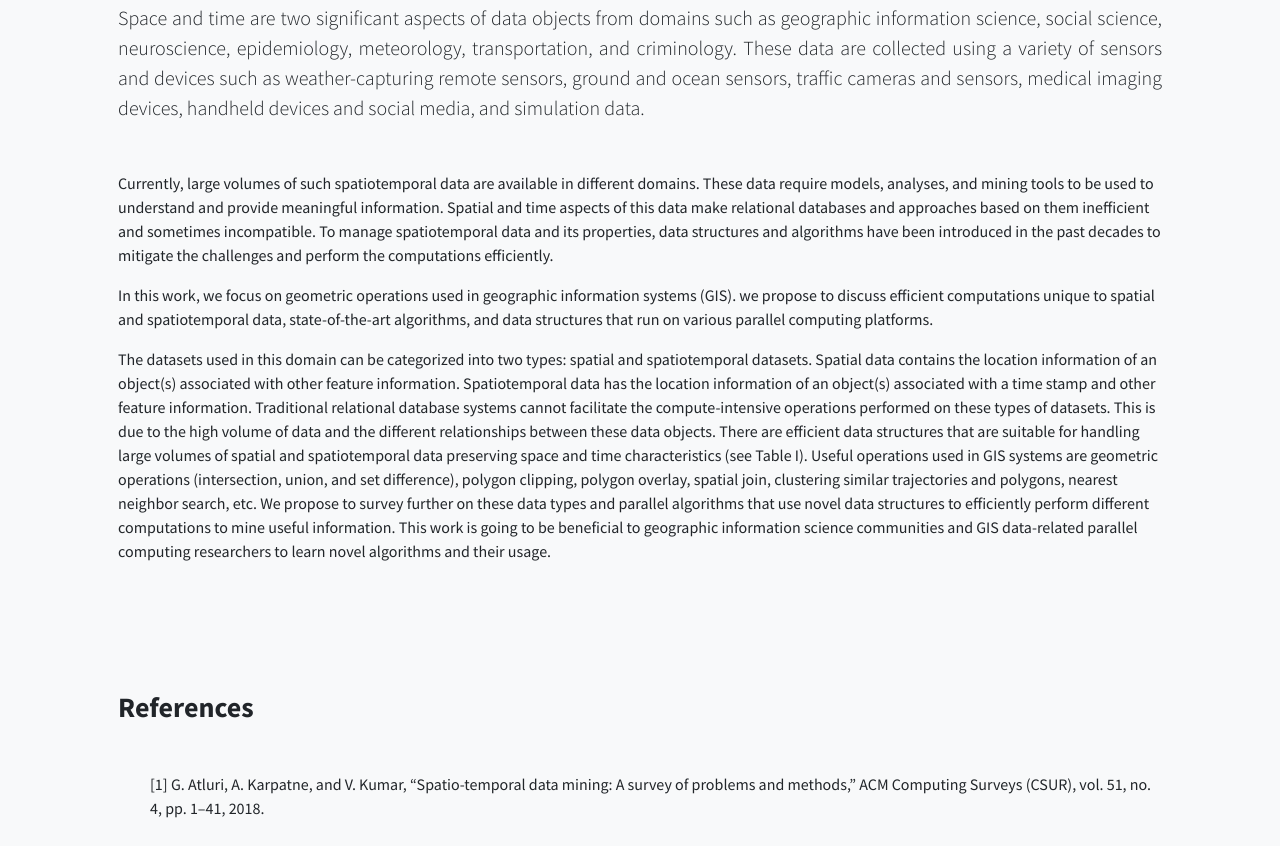
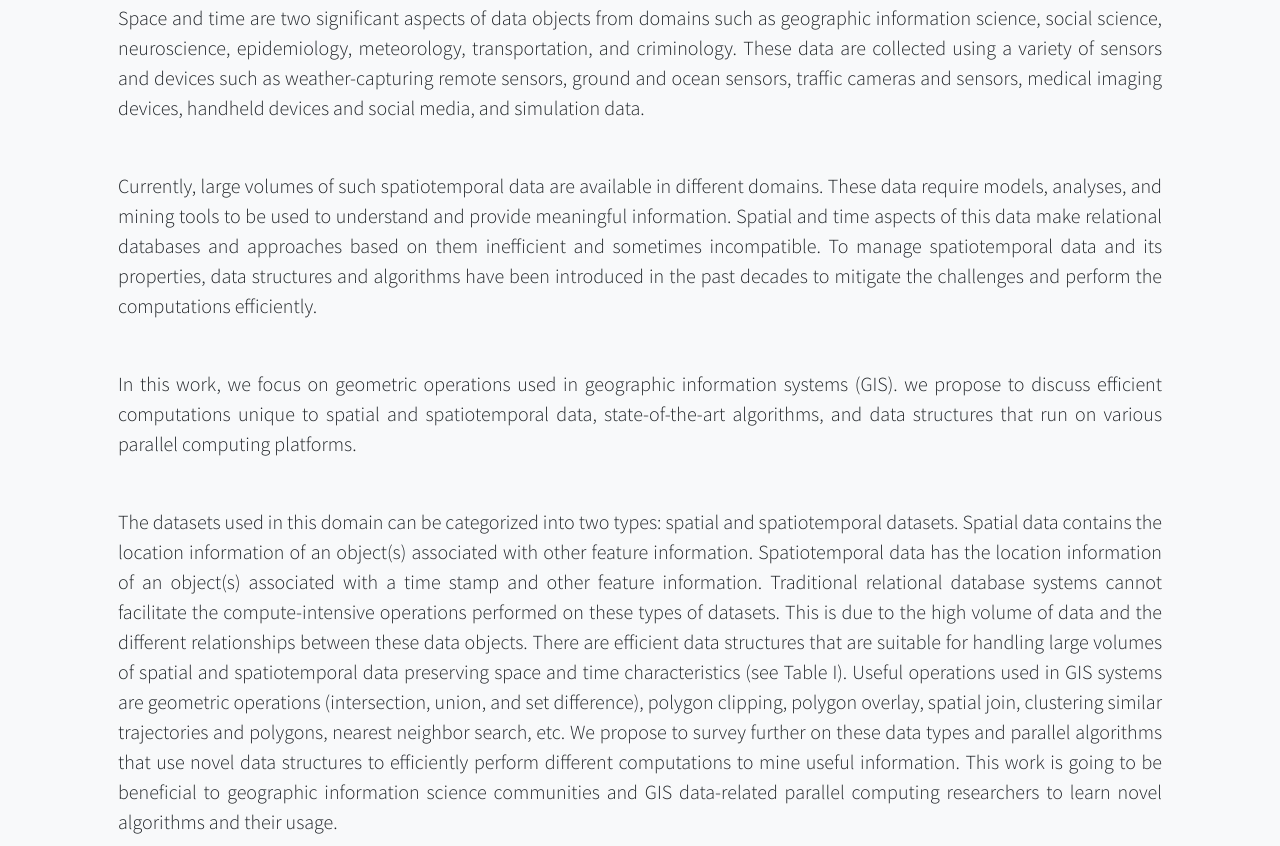
Before and after one commit to buddhi1/cs6253, a plain HTML site: page index.html in a window 1280 px wide. Shown: the part 1074-1920 px from the top of the page. Drawn offline with nearby package versions, Linux system fonts and the light colour scheme.

Commit message:
para updated

```diff
--- a/index.html
+++ b/index.html
@@ -51,7 +51,7 @@
                         medical imaging devices, handheld devices and social media,
                         and simulation data.
                     </p>
-                    <p>
+                    <p class="lead mb-5 text-justify">
                         Currently, large volumes of such spatiotemporal data are
                         available in different domains. These data require models,
                         analyses, and mining tools to be used to understand and
@@ -62,14 +62,14 @@
                         algorithms have been introduced in the past decades to mitigate
                         the challenges and perform the computations efficiently.
                     </p>
-                    <p>
+                    <p class="lead mb-5 text-justify">
                         In this work, we focus on geometric operations used in
                         geographic information systems (GIS). we propose to discuss
                         efficient computations unique to spatial and spatiotemporal
                         data, state-of-the-art algorithms, and data structures that run
                         on various parallel computing platforms.
                     </p>
-                    <p>
+                    <p class="lead mb-5 text-justify">
                         The datasets used in this domain can be categorized into
                         two types: spatial and spatiotemporal datasets. Spatial data
                         contains the location information of an object(s) associated
```
